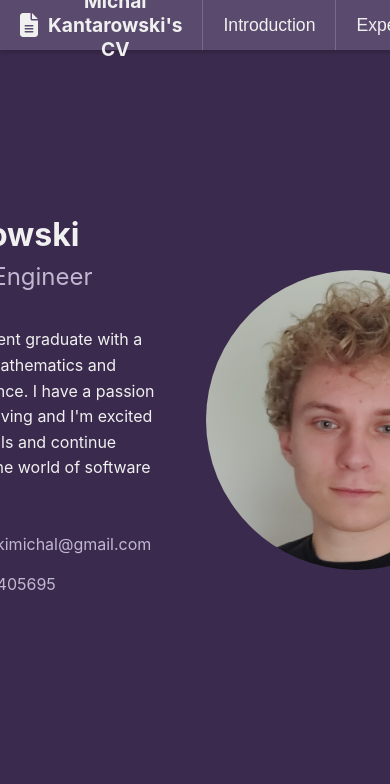
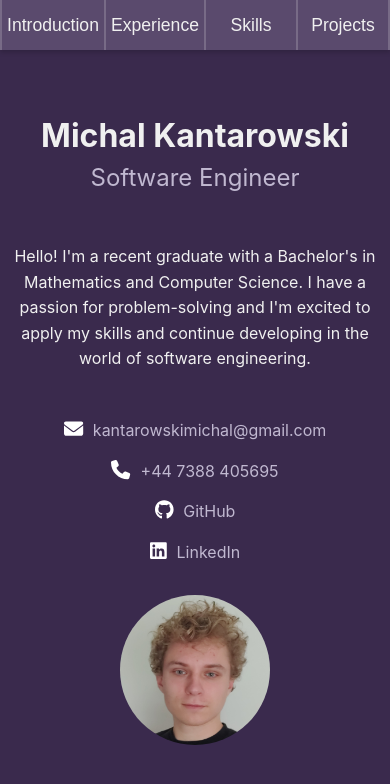
Before and after one commit to KantarowskiMichal/CV, a React (Create React App) app: page / in a window 390 px wide. Shown: the top 784 px of the page. Built offline with nearby package versions, Linux system fonts and the light colour scheme.

Commit message:
improved mobile styling and navigation, disabled custom scrolling on mobile

```diff
--- a/src/App.tsx
+++ b/src/App.tsx
@@ -47,66 +47,10 @@ function App() {
       }
     };
 
-    let touchStartY = 0;
-    const handleTouchStart = (event: TouchEvent) => {
-      if (!isScrollingEnabled) {
-        event.preventDefault();
-        return;
-      }
-      touchStartY = event.touches[0].clientY;
-    };
-
-    const handleTouchMove = (event: TouchEvent) => {
-      if (isAnimating.current || !isScrollingEnabled) {
-        event.preventDefault();
-        return;
-      }
-
-      const touchCurrentY = event.touches[0].clientY;
-      const deltaY = touchCurrentY - touchStartY;
-
-      const direction = deltaY < 0 ? SCROLL_DOWN : SCROLL_UP;
-      const atTopBoundary = currentCardIndex.current === 0 && direction === SCROLL_UP;
-
-      if (!atTopBoundary) {
-        event.preventDefault();
-      }
-    };
-
-    const handleTouchEnd = (event: TouchEvent) => {
-      if (isAnimating.current || !isScrollingEnabled) return;
-
-      const touchEndY = event.changedTouches[0].clientY;
-      const deltaY = touchEndY - touchStartY;
-
-      const SWIPE_THRESHOLD = 50;
-
-      if (Math.abs(deltaY) > SWIPE_THRESHOLD) {
-        const direction = deltaY < 0 ? SCROLL_DOWN : SCROLL_UP;
-        let nextCardIndex = currentCardIndex.current + direction;
-
-        if (nextCardIndex < 0) {
-          nextCardIndex = 0;
-        } else if (nextCardIndex >= cards.length) {
-          nextCardIndex = cards.length - 1;
-        }
-
-        if (nextCardIndex !== currentCardIndex.current) {
-          scrollToCard(nextCardIndex);
-        }
-      }
-    };
-
     appElement.addEventListener('wheel', handleWheel, { passive: false });
-    appElement.addEventListener('touchstart', handleTouchStart, { passive: false });
-    appElement.addEventListener('touchmove', handleTouchMove, { passive: false });
-    appElement.addEventListener('touchend', handleTouchEnd, { passive: false });
 
     return () => {
       appElement.removeEventListener('wheel', handleWheel);
-      appElement.removeEventListener('touchstart', handleTouchStart);
-      appElement.removeEventListener('touchmove', handleTouchMove);
-      appElement.removeEventListener('touchend', handleTouchEnd);
     };
   }, [isScrollingEnabled]);
 
--- a/src/components/Layout/ExperienceCard/ExperienceCard.css
+++ b/src/components/Layout/ExperienceCard/ExperienceCard.css
@@ -1,10 +1,11 @@
 .experience-card {
   width: 100vw;
   height: 100vh;
+  overflow: hidden;
   background-color: #3a2a4d; /* Same background as other cards */
   display: flex;
   flex-direction: row; /* Default to row for desktop */
-  align-items: flex-start;
+  align-items: center;
   justify-content: space-around;
   scroll-snap-align: start;
   padding: 10vh 50px 50px;
@@ -17,6 +18,9 @@
   margin: 0 50px;
   display: flex;
   flex-direction: column;
+  align-items: center;
+  justify-content: flex-start;
+  height: 100%;
   flex-grow: 1;
 }
 
@@ -32,13 +36,13 @@
   display: block; /* Ensure it's always visible */
 }
 
-@media (max-aspect-ratio: 3/4) {
+@media (max-width: 768px) {
   .experience-card {
-    flex-direction: column-reverse; /* Stack columns vertically on mobile, with work experience first */
-    justify-content: flex-end;
+    flex-direction: column;
+    justify-content: flex-start;
     align-items: center;
-    padding: 70px 20px 20px 20px; /* Adjust padding for mobile, adding space for navbar */
-    height: 100vh; /* Ensure it takes full viewport height */
+    padding: 50px 20px 20px 20px;
+    height: fit-content;
   }
 
   .experience-column {
--- a/src/components/Layout/ExperienceCard/ExperienceCard.tsx
+++ b/src/components/Layout/ExperienceCard/ExperienceCard.tsx
@@ -1,9 +1,10 @@
-import { FC, useState } from 'react';
+import { FC, useEffect, useRef, useState } from 'react';
 import './ExperienceCard.css';
 import ExperienceItem from './ExperienceItem';
 
 const ExperienceCard: FC = () => {
   const [expandedItem, setExpandedItem] = useState<string | null>(null);
+  const cardRef = useRef<HTMLDivElement | null>(null);
 
   const handleToggle = (institution: string) => {
     if (expandedItem && expandedItem !== institution) {
@@ -17,7 +18,7 @@ const ExperienceCard: FC = () => {
   };
 
   return (
-    <div className="experience-card" data-testid="ExperienceCard">
+    <div className="experience-card" data-testid="ExperienceCard" ref={cardRef}>
       <div className="experience-column">
         <h1>Work Experience</h1>
         <ExperienceItem
--- a/src/components/Layout/ExperienceCard/ExperienceItem.css
+++ b/src/components/Layout/ExperienceCard/ExperienceItem.css
@@ -15,7 +15,7 @@
   box-shadow: 0 10px 20px rgba(0,0,0,0.2);
 }
 
-@media (max-aspect-ratio: 3/4) {
+@media (max-width: 768px) {
   .experience-item {
     width: 100%; /* Ensure it takes full width on mobile */
     padding: 15px; /* Adjust padding for mobile */
--- a/src/components/Layout/IntroductionCard/IntroductionCard.css
+++ b/src/components/Layout/IntroductionCard/IntroductionCard.css
@@ -81,3 +81,36 @@
   border-radius: 50%;
   object-fit: cover; /* This will scale the image to fit, cropping if necessary */
 }
+
+@media (max-width: 768px) {
+  .introduction-card {
+    flex-direction: column;
+    text-align: center;
+    align-items: center;
+    justify-content: center;
+  }
+
+  .info {
+    text-align: center;
+    display: flex;
+    flex-direction: column;
+    align-items: center;
+    justify-content: center;
+    padding-left: 10px;
+    padding-right: 10px;
+  }
+
+  .contact-info {
+    width: fit-content;
+  }
+
+  .profile-picture {
+    margin-left: 0;
+    margin-top: 20px;
+  }
+
+  .profile-picture img {
+    width: 150px;
+    height: 150px;
+  }
+}
--- a/src/components/Layout/IntroductionCard/IntroductionCard.tsx
+++ b/src/components/Layout/IntroductionCard/IntroductionCard.tsx
@@ -20,8 +20,8 @@ const IntroductionCard: FC<IntroductionCardProps> = () => (
         Hello! I'm a recent graduate with a Bachelor's in Mathematics and Computer Science. I have a passion for problem-solving and I'm excited to apply my skills and continue developing in the world of software engineering.
       </p>
       <div className="contact-info">
-        <p><FontAwesomeIcon icon={faEnvelope} /> <a href={"mailto:"+EMAIL}>{EMAIL}</a></p>
-        <p><FontAwesomeIcon icon={faPhone} /> <a href={"tel:"+PHONE}>{PHONE}</a></p>
+        <p><a href={"mailto:"+EMAIL}><FontAwesomeIcon icon={faEnvelope} />{EMAIL}</a></p>
+        <p><a href={"tel:"+PHONE}><FontAwesomeIcon icon={faPhone} />{PHONE}</a></p>
         <p><a href={GITHUB} target="_blank" rel="noopener noreferrer"><FontAwesomeIcon icon={faGithub} />GitHub</a></p>
         <p><a href={LINKEDIN} target="_blank" rel="noopener noreferrer"><FontAwesomeIcon icon={faLinkedin} />LinkedIn</a></p>
       </div>
--- a/src/components/Layout/NavBar/NavBar.css
+++ b/src/components/Layout/NavBar/NavBar.css
@@ -47,7 +47,7 @@
   justify-content: flex-start;
   flex-grow: 1;
   height: 100%;
-  border-left: 1px solid rgba(240, 240, 240, 0.2); /* Add left border for separation */
+  border-left: 2px solid rgba(240, 240, 240, 0.2); /* Add left border for separation */
 }
 
 .navbar-item {
@@ -55,7 +55,12 @@
 }
 
 .navbar-item + .navbar-item {
-  border-left: 1px solid rgba(240, 240, 240, 0.2);
+  border-left: 2px solid rgba(240, 240, 240, 0.2);
+}
+
+/* last navbar item */
+.navbar-item:last-child {
+  border-right: 2px solid rgba(240, 240, 240, 0.2);
 }
 
 .navbar-button {
@@ -72,3 +77,27 @@
 .navbar-button:hover {
   background-color: #6b5a83;
 }
+
+@media (max-width: 768px) {
+  .navbar-brand {
+    display: none;
+  }
+
+  .navbar {
+    padding-left: 0px;
+  }
+
+  .navbar-list {
+    margin: 0;
+  }
+
+  .navbar-button {
+    padding-left: 5px;
+    padding-right: 5px;
+    width: 100%;
+  }
+
+  .navbar-item {
+    width: 100%;
+  }
+}
--- a/src/components/Layout/NavBar/NavBar.tsx
+++ b/src/components/Layout/NavBar/NavBar.tsx
@@ -1,6 +1,6 @@
-import { FC } from 'react';
+import { FC, useState } from 'react';
 import { FontAwesomeIcon } from '@fortawesome/react-fontawesome';
-import { faFileAlt } from '@fortawesome/free-solid-svg-icons';
+import { faFileAlt, faBars, faTimes } from '@fortawesome/free-solid-svg-icons';
 import './NavBar.css';
 
 interface NavBarProps {
@@ -9,16 +9,27 @@ interface NavBarProps {
 }
 
 const NavBar: FC<NavBarProps> = ({ cardNames, onNavigate }) => {
+  const [isOpen, setIsOpen] = useState(false);
+
+  const toggleMenu = () => {
+    setIsOpen(!isOpen);
+  };
+
   return (
     <nav className="navbar">
       <div className="navbar-brand">
         <FontAwesomeIcon icon={faFileAlt} className="navbar-icon" />
         <span className="navbar-title">Michal Kantarowski's CV</span>
       </div>
-      <ul className="navbar-list">
+      <ul className={'navbar-list'}>
         {cardNames.map((name, index) => (
           <li key={index} className="navbar-item">
-            <button onClick={() => onNavigate(index)} className="navbar-button">
+            <button
+              onClick={() => {
+                onNavigate(index);
+              }}
+              className="navbar-button"
+            >
               {name}
             </button>
           </li>
--- a/src/components/Layout/ProjectsCard/ProjectsCard.css
+++ b/src/components/Layout/ProjectsCard/ProjectsCard.css
@@ -13,3 +13,9 @@
   height: 60vh;
   overflow: visible;
 }
+
+@media (max-width: 768px) {
+  .card-wrapper {
+    width: 80vw;
+  }
+}
--- a/src/components/Layout/SkillsCard/SkillsCard.css
+++ b/src/components/Layout/SkillsCard/SkillsCard.css
@@ -46,4 +46,31 @@
   border-radius: 5px;
   font-size: 1.1em;
   white-space: nowrap;
+  display: flex;
+  align-items: center;
+  justify-content: center;
+  cursor: pointer;
 }
+
+.break {
+  display: none;
+}
+
+@media (max-width: 768px) {
+  .skills-content h1 {
+    font-size: 2em;
+  }
+
+  .break {
+    display: block; /* Show on small screens */
+  }
+
+  .skills-section h2 {
+    font-size: 1.5em;
+  }
+
+  .skills-section li {
+    font-size: 1em;
+    padding: 8px 15px;
+  }
+}
--- a/src/components/Layout/SkillsCard/SkillsCard.tsx
+++ b/src/components/Layout/SkillsCard/SkillsCard.tsx
@@ -46,7 +46,7 @@ const SkillsCard: FC<SkillsCardProps> = () => (
       <section className="skills-section">
         <h2>Hobbies & Interests</h2>
         <ul>
-          <li>Electric Engineering & Robotics (Arduino, Raspberry Pi)</li>
+          <li>Electric Engineering & Robotics <br className="break"/> (Arduino, Raspberry Pi)</li>
           <li>3D Printing</li>
           <li>Parametric 3D Modeling</li>
         </ul>
```
